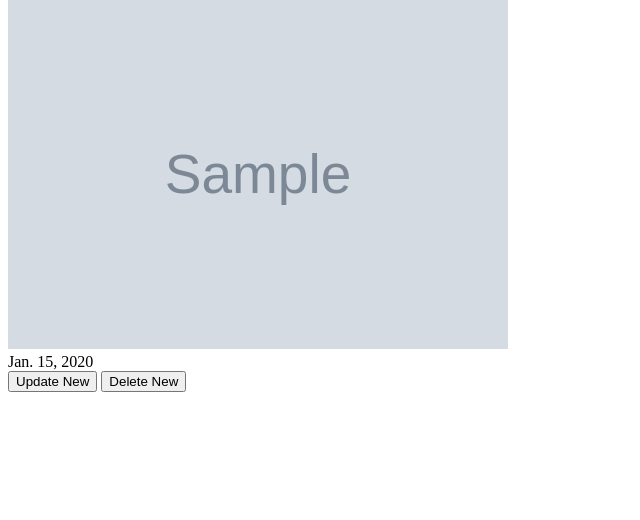
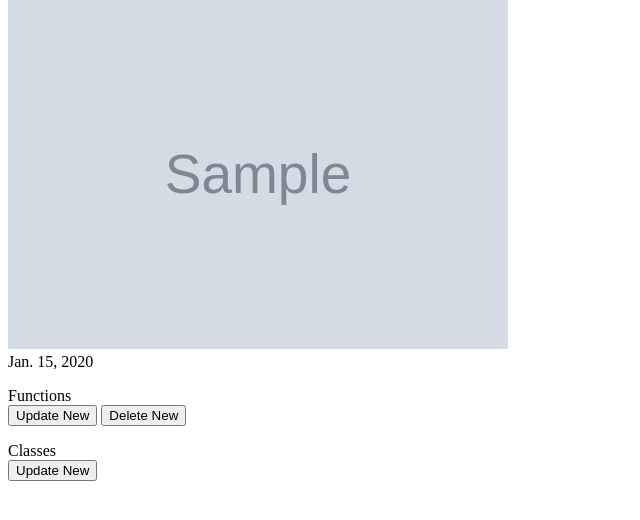
Before and after one commit to alesualam/Gymkana-formacion-Django, a Django app: page /news/1/ in a window 1280 px wide. Shown: the part 194-714 px from the top of the page, without its empty margins (0-640 px from the left). Run offline with Django 3.2, Linux system fonts and the light colour scheme; tables that the repository leaves empty hold one stand-in row (values such as "Sample post"); grey boxes marked "Sample" are stand-in pictures.

Commit message:
Creation update view based class

```diff
--- a/mysite/baseItems/templates/baseItems/detailNew.html
+++ b/mysite/baseItems/templates/baseItems/detailNew.html
@@ -12,6 +12,16 @@
 <br/>
 {{ new.publish_date }}
 <br/>
-<a href="{% url 'baseItems:updateNew' new.id %}"><button type="button">Update New</button></a>
-<a href="{% url 'baseItems:deleteNew' new.id %}"><button type="button">Delete New</button></a>
+<p>
+    Functions
+    <br/>
+    <a href="{% url 'baseItems:updateNew' new.id %}"><button type="button">Update New</button></a>
+    <a href="{% url 'baseItems:deleteNew' new.id %}"><button type="button">Delete New</button></a>
+</p>
+<p>
+    Classes
+    <br/>
+    <a href="{% url 'baseItems:updateNewClass' new.id %}"><button type="button">Update New</button></a>
+
+</p>
 {% endblock %}
--- a/mysite/baseItems/templates/baseItems/newCreate.html
+++ b/mysite/baseItems/templates/baseItems/newCreate.html
@@ -1,5 +1,5 @@
-<h2>Nueva noticia</h2>
+<h2>New news</h2>
 <form method="POST" enctype="multipart/form-data">{% csrf_token %}
     {{ form.as_p }}
-    <button type="submit">Guardar</button>
+    <button type="submit">Save</button>
 </form>
--- a/mysite/baseItems/templates/baseItems/newUpdate.html
+++ b/mysite/baseItems/templates/baseItems/newUpdate.html
@@ -1,5 +1,5 @@
-<h2>Modificar noticia</h2>
+<h2>Update new</h2>
 <form method="POST" enctype="multipart/form-data">{% csrf_token %}
     {{ form.as_p }}
-    <button type="submit">Guardar</button>
+    <button type="submit">Save</button>
 </form>
--- a/mysite/baseItems/urls.py
+++ b/mysite/baseItems/urls.py
@@ -12,4 +12,5 @@ urlpatterns = [
     url(r'^v1/new/delete/(?P<new_id>[0-9]+)/$', views.new_delete_v1, name='deleteNew'),
     url(r'^v2/news/$', views.ShowNews.as_view(), name='newsClass'),
     url(r'^v2/new/create/$', views.NewCreate.as_view(), name='createNewClass'),
+    url(r'^v2/new/update/(?P<pk>[0-9]+)/$', views.NewUpdate.as_view(), name='updateNewClass'),
 ]
--- a/mysite/baseItems/views.py
+++ b/mysite/baseItems/views.py
@@ -3,7 +3,7 @@ from __future__ import unicode_literals
 from django.shortcuts import render, get_object_or_404
 from django.http import Http404
 from django.shortcuts import redirect
-from django.views.generic.edit import CreateView
+from django.views.generic.edit import CreateView, UpdateView
 from django.views.generic.list import ListView
 from django.urls import reverse
 from .models import Event, New
@@ -100,3 +100,15 @@ class NewCreate(CreateView):
 
     def get_success_url(self):
         return reverse('baseItems:newsClass')
+
+
+class NewUpdate(UpdateView):
+    template_name = 'baseItems/newUpdate.html'
+    model = New
+    fields = ['title', 'subtitle', 'body', 'image']
+
+    def get(self, *args, **kwargs):
+        return self.post(*args, **kwargs)
+
+    def get_success_url(self):
+        return reverse('baseItems:newsClass')
```
